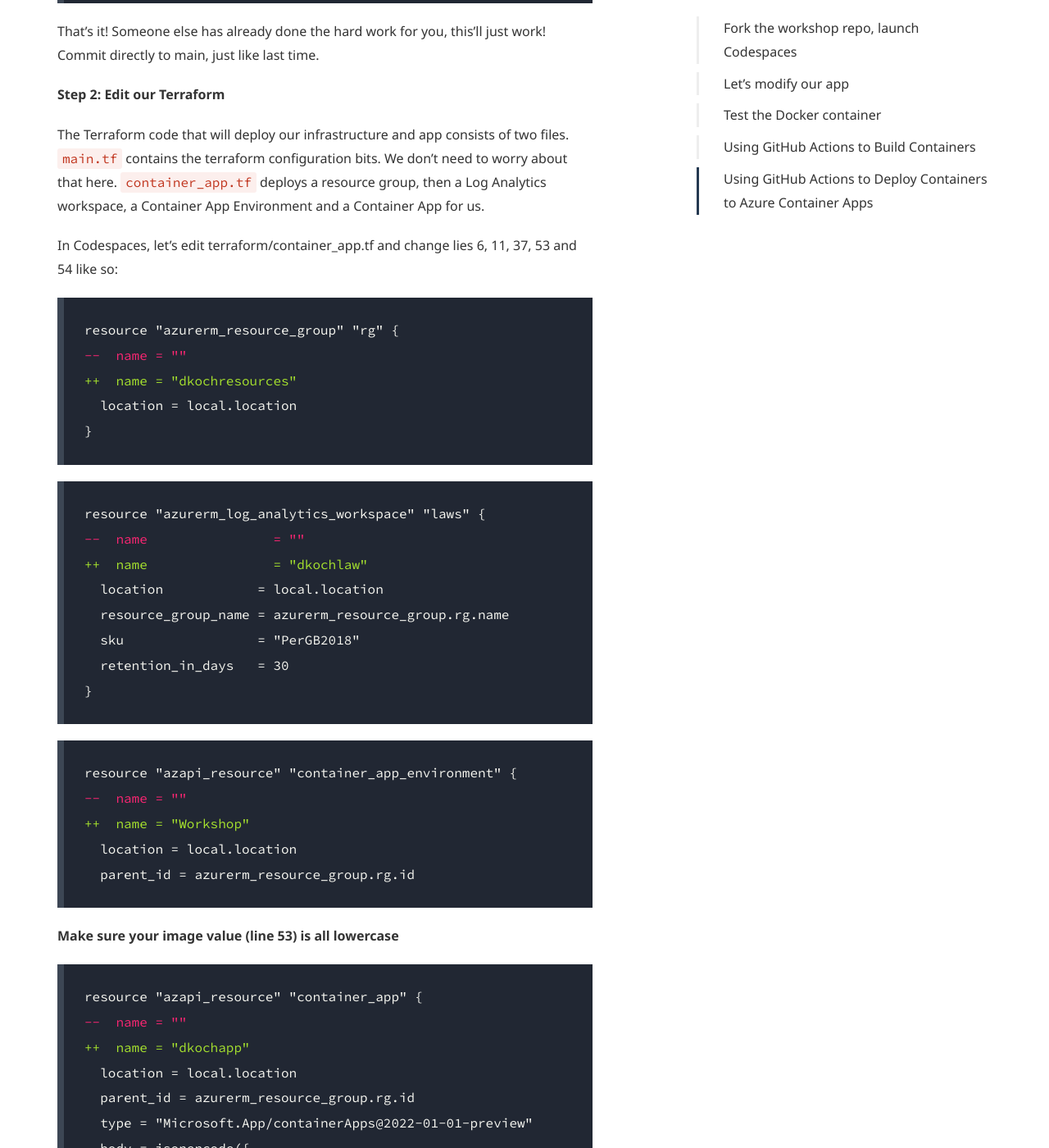
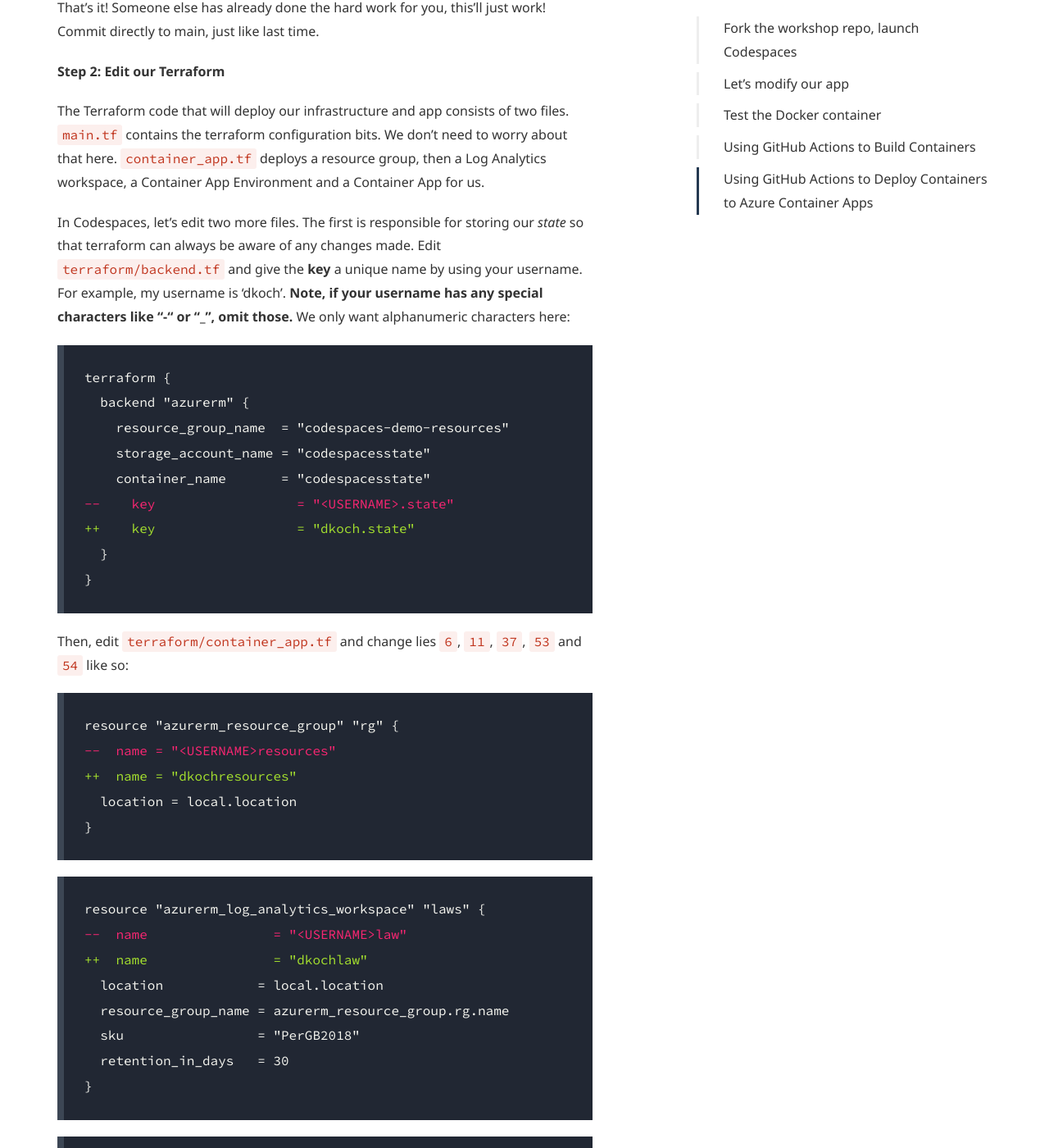
Before and after one commit to boxboat/github-cloud-native-workshop, a Jekyll site: the page built from lab-codespaces.md, in a window 1280 px wide and 1400 px high, scrolled down 7436 px. Shown: the whole window at 82% size. Built offline with Jekyll 4.4.1, drawn with Linux system fonts in a browser that asks for light colours; some web fonts are replaced; some of the changed text lies outside the part shown.

Commit message:
clarifying instructions for terraform edits, addition of backend for state management
Signed-off-by: Daniel Koch <dkoch84@gmail.com>

````diff
--- a/lab-codespaces.md
+++ b/lab-codespaces.md
@@ -62,7 +62,7 @@ info: Microsoft.Hosting.Lifetime[0]
 
 **Step 2: Access our app**
 
-Our app is now running, and it's available to us because Codespaces automatically forwards the ports from the `dotnet run` command. We want to travel to the first URL dotnet spits out, slightly modified. Visit `https://localhost:7258/swagger` in your web browser. The port will be random, so make sure you copy what you have in your terminal output.
+Our app is now running, and it's available to us because Codespaces automatically forwards the ports from the `dotnet run` command. A popup should appear, and we can click on 'Open in Browser' to get to our app. If you don't see a popup, you can visit `https://localhost:7258` in your web browser.
 
 You are now at the Swagger API documentation. Expand some endpoints and try them out.
 
@@ -171,7 +171,7 @@ Now that we've built a containerized application in Codespaces, how do we get it
 
 In GitHub, click the Actions tab of your repo. We're going to use a Starter Workflow. This will allow us to very quickly, very easily, get a working Action into our repo. Under "By <YOUR_ORGANIZATION>", chose `.NET Core Container Workflow`
 
-Edit lines 34 and 45 like so:
+Edit lines `34` and `45` like so:
 
 ```diff
 --        name: <APP NAME HERE>
@@ -233,11 +233,25 @@ That's it! Someone else has already done the hard work for you, this'll just wor
 
 The Terraform code that will deploy our infrastructure and app consists of two files. `main.tf` contains the terraform configuration bits. We don't need to worry about that here. `container_app.tf` deploys a resource group, then a Log Analytics workspace, a Container App Environment and a Container App for us.
 
-In Codespaces, let's edit terraform/container_app.tf and change lies 6, 11, 37, 53 and 54 like so:
+In Codespaces, let's edit two more files. The first is responsible for storing our _state_ so that terraform can always be aware of any changes made. Edit `terraform/backend.tf` and give the __key__ a unique name by using your username. For example, my username is 'dkoch'. __Note, if your username has any special characters like "-" or "_", omit those.__ We only want alphanumeric characters here:
+
+```diff
+terraform {
+  backend "azurerm" {
+    resource_group_name  = "codespaces-demo-resources"
+    storage_account_name = "codespacesstate"
+    container_name       = "codespacesstate"
+--    key                  = "<USERNAME>.state"
+++    key                  = "dkoch.state"
+  }
+}
+```
+
+ Then, edit `terraform/container_app.tf` and change lies `6`, `11`, `37`, `53` and `54` like so:
 
 ```diff
 resource "azurerm_resource_group" "rg" {
---  name = ""
+--  name = "<USERNAME>resources"
 ++  name = "dkochresources"
   location = local.location
 }
@@ -245,7 +259,7 @@ resource "azurerm_resource_group" "rg" {
 
 ```diff
 resource "azurerm_log_analytics_workspace" "laws" {
---  name                = ""
+--  name                = "<USERNAME>law"
 ++  name                = "dkochlaw"
   location            = local.location
   resource_group_name = azurerm_resource_group.rg.name
@@ -256,17 +270,17 @@ resource "azurerm_log_analytics_workspace" "laws" {
 
 ```diff
 resource "azapi_resource" "container_app_environment" {
---  name = ""
-++  name = "Workshop"
+--  name = "<USERNAME>environment"
+++  name = "dkochenvironment"
   location = local.location
   parent_id = azurerm_resource_group.rg.id
 ```
 
-__Make sure your image value (line 53) is all lowercase__
+__Make sure your image value (line 53) is all lowercase__. Reminder that this value is what we copied earlier from GitHub, on the page we get when we click on our package.
 
 ```diff
 resource "azapi_resource" "container_app" {
---  name = ""
+--  name = "<USERNAME>app"
 ++  name = "dkochapp"
   location = local.location
   parent_id = azurerm_resource_group.rg.id
@@ -283,9 +297,9 @@ resource "azapi_resource" "container_app" {
       template = {
         containers = [
           {
---            image = ""
+--            image = "ghcr.io/<ORG>/<REPO>:<TAG>"
 ++            image = "ghcr.io/boxboat-codespaces/dkoch-workshop:20220515.3"
---            name = ""
+--            name = "<USERNAME>container"
 ++            name = "dkochcontainer"
           }
 ```
````
Also changed, not shown: lab-prerequisites.md (+1 -0 lines).
